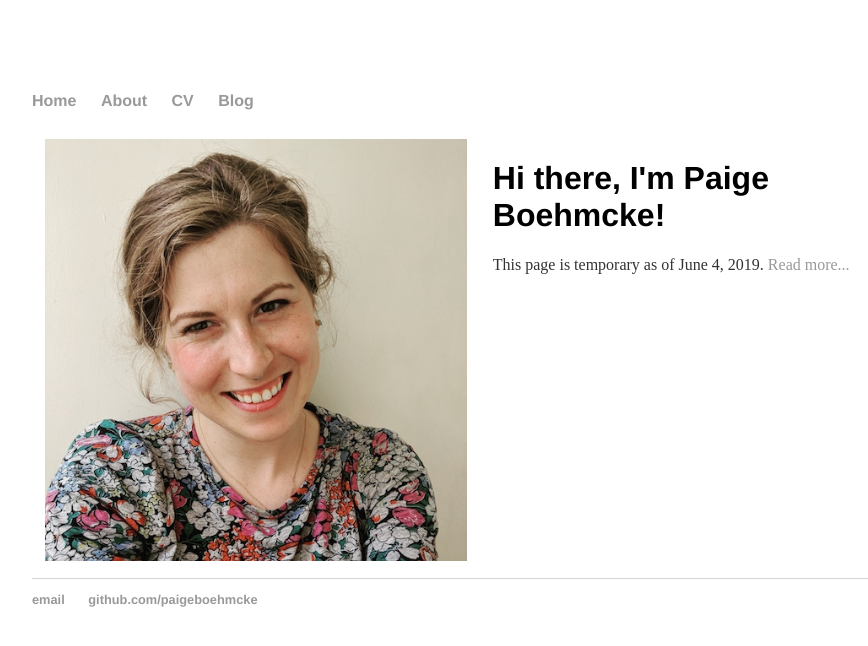
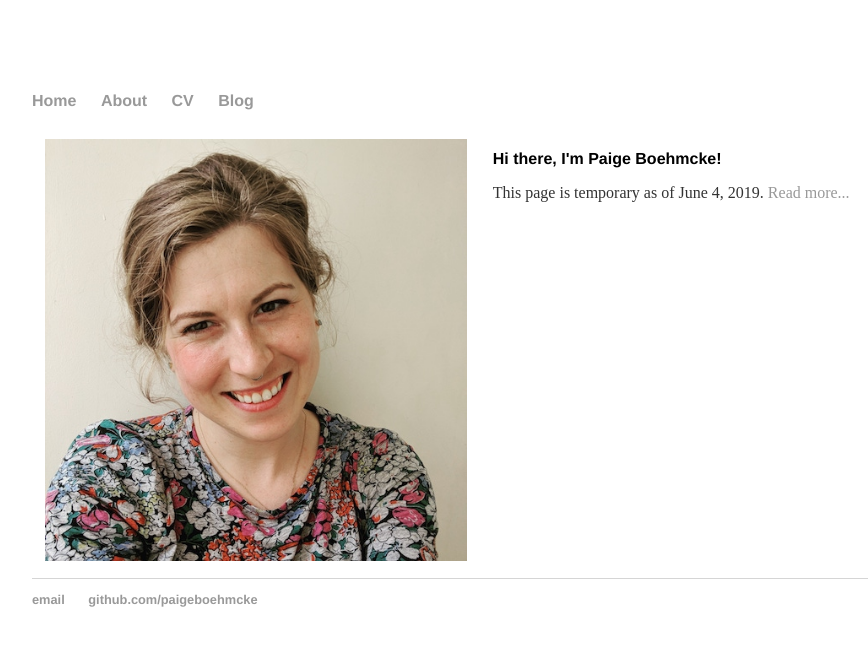
Before and after one commit to paigeboehmcke/paigeboehmcke.github.io, a Jekyll site: the page built from index.html, in a window 1280 px wide. Shown: the top 646 px of the page, without its empty margins (160-1028 px from the left). Built offline with Jekyll 4.4.1, drawn with Linux system fonts in a browser that asks for light colours; nearby versions of some CDN libraries.

Commit message:
Update main.css

```diff
--- a/css/main.css
+++ b/css/main.css
@@ -56,5 +56,5 @@ ul.posts li {
 }
 .blurb h1 {
     var(--fw,100%);
-    font-size: calc(.3*var(fw));
+    font-size: calc(.3*var(--fw));
 }
```
